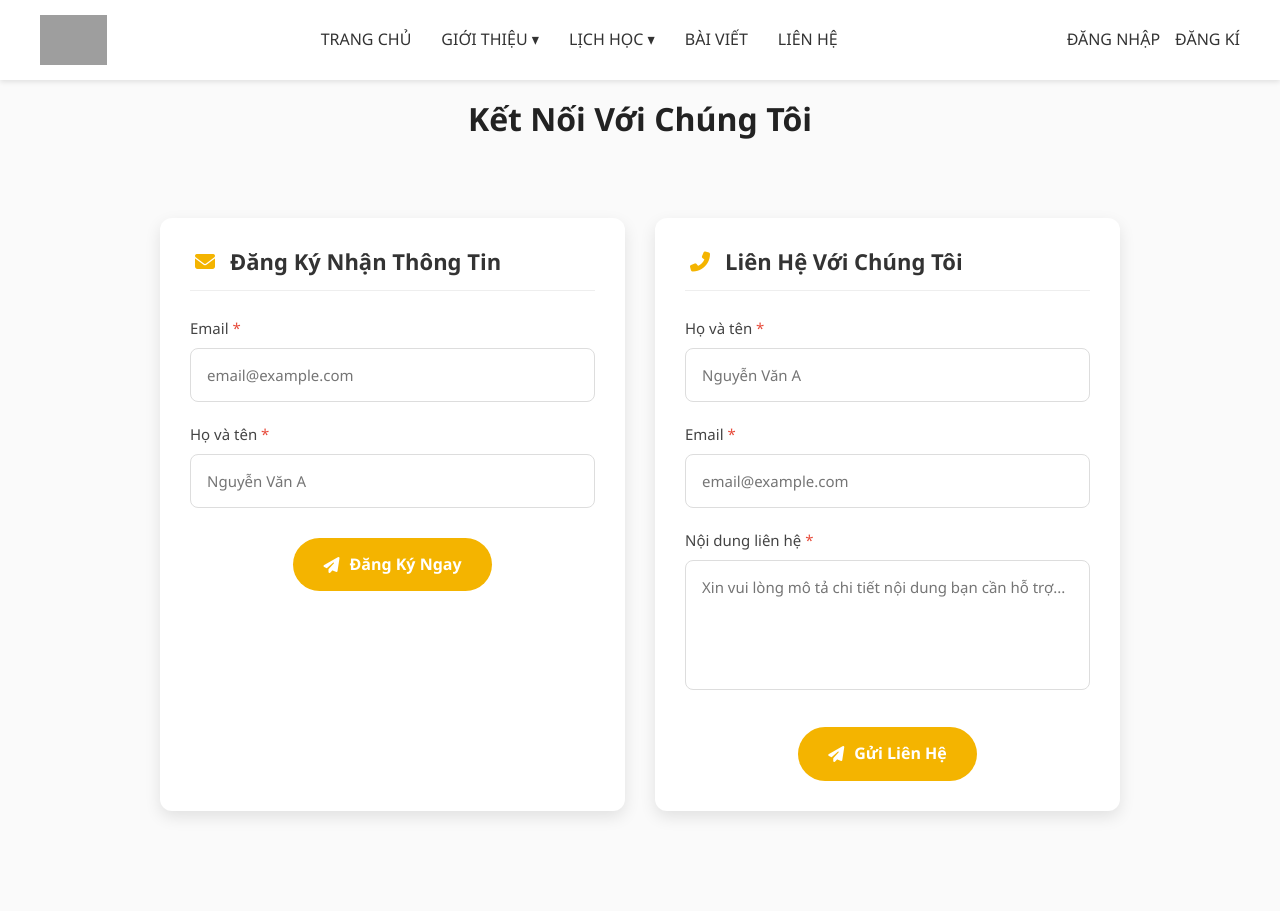
After one commit to HoaiNam1112/PilatesMaple, a PHP site: page /lienhe.php in a window 1280 px wide. The commit adds this page. Run offline with PHP 8.4, Linux system fonts and the light colour scheme; grey boxes are pictures that could not be loaded.

Commit message:
liên hệ của bình

```diff
--- a/page/header.php
+++ b/page/header.php
@@ -113,7 +113,7 @@
           </li>
           <li><a href="#">LỊCH HỌC ▾</a></li>
           <li><a href="#">BÀI VIẾT</a></li>
-          <li><a href="#">LIÊN HỆ</a></li>
+          <li><a href="lienhe.php">LIÊN HỆ</a></li>
         </ul>
         <ul class="menu-right">
           <li><a href="#">ĐĂNG NHẬP</a></li>
--- /dev/null
+++ b/page/lienhe.css
@@ -0,0 +1,182 @@
+* {
+  margin: 0;
+  padding: 0;
+  box-sizing: border-box;
+  font-family: "Segoe UI", Tahoma, Geneva, Verdana, sans-serif;
+}
+
+body {
+  font-family: "Roboto", sans-serif;
+  background: #fafafa;
+  color: #333;
+  line-height: 1.6;
+}
+
+.container {
+  max-width: 1000px;
+  margin: 40px auto;
+  padding: 20px;
+}
+h1 {
+  text-align: center;
+  font-size: 32px;
+  font-weight: 700;
+  margin-bottom: 40px;
+  color: #222;
+  position: relative;
+  padding: 20px;
+}
+.form-row-wrapper {
+  display: flex;
+  gap: 30px;
+  margin-bottom: 40px;
+}
+
+@media (max-width: 768px) {
+  .form-row-wrapper {
+    flex-direction: column;
+  }
+}
+
+.form-section {
+  background: #fff;
+  padding: 30px;
+  border-radius: 12px;
+  box-shadow: 0 6px 16px rgba(0, 0, 0, 0.1);
+  flex: 1;
+  display: flex;
+  flex-direction: column;
+}
+
+.form-section h2 {
+  font-size: 22px;
+  font-weight: 600;
+  margin-bottom: 25px;
+  display: flex;
+  align-items: center;
+  gap: 10px;
+  color: #333;
+  padding-bottom: 15px;
+  border-bottom: 1px solid #eee;
+}
+
+.form-icon {
+  color: #f4b400;
+  font-size: 20px;
+  width: 30px;
+  text-align: center;
+}
+
+.form-group {
+  margin-bottom: 20px;
+}
+
+.form-group label {
+  font-weight: 500;
+  font-size: 15px;
+  margin-bottom: 8px;
+  display: block;
+  color: #444;
+}
+
+input,
+textarea,
+select {
+  width: 100%;
+  padding: 14px 16px;
+  border: 1px solid #ddd;
+  border-radius: 8px;
+  font-size: 15px;
+  outline: none;
+  transition: 0.3s;
+  background: #fff;
+}
+
+input:focus,
+textarea:focus,
+select:focus {
+  border-color: #f4b400;
+  box-shadow: 0 0 0 3px rgba(244, 180, 0, 0.2);
+}
+
+textarea {
+  resize: none;
+  min-height: 130px;
+}
+
+button {
+  background: #f4b400;
+  border: none;
+  color: #fff;
+  font-size: 16px;
+  font-weight: 600;
+  padding: 14px 30px;
+  border-radius: 30px;
+  cursor: pointer;
+  transition: 0.3s;
+  display: inline-flex;
+  align-items: center;
+  gap: 10px;
+  margin-top: 10px;
+}
+
+button:hover {
+  background: #e6a900;
+  transform: translateY(-2px);
+  box-shadow: 0 4px 8px rgba(0, 0, 0, 0.1);
+}
+
+.error {
+  display: none;
+  font-size: 13px;
+  color: #e74c3c;
+  margin-top: 6px;
+}
+
+.success-message {
+  display: none;
+  margin-top: 20px;
+  font-size: 15px;
+  color: #2ecc71;
+  font-weight: 500;
+  padding: 12px;
+  background: rgba(46, 204, 113, 0.1);
+  border-radius: 8px;
+  text-align: center;
+}
+
+.required:after {
+  content: " *";
+  color: #e74c3c;
+}
+
+.info-text {
+  font-size: 13px;
+  color: #777;
+  margin-top: 6px;
+  font-style: italic;
+}
+
+footer {
+  text-align: center;
+  margin-top: 50px;
+  font-size: 14px;
+  color: #777;
+  padding-top: 20px;
+  border-top: 1px solid #eee;
+}
+
+/* Đảm bảo hai form có chiều cao bằng nhau */
+.equal-height {
+  display: flex;
+  flex-wrap: wrap;
+}
+
+.equal-height .form-section {
+  display: flex;
+  flex-direction: column;
+}
+
+.form-content {
+  flex-grow: 1;
+}
--- /dev/null
+++ b/page/lienhe.php
@@ -0,0 +1,129 @@
+<?php include 'header.php'?>
+<!DOCTYPE html>
+<html lang="vi">
+  <head>
+    <meta charset="UTF-8" />
+    <meta name="viewport" content="width=device-width, initial-scale=1.0" />
+    <title>Đăng ký nhận thông tin & Liên hệ</title>
+    <link href="https://cdn.jsdelivr.net/npm/bootstrap@5.3.0/dist/css/bootstrap.min.css" rel="stylesheet">
+    <link
+      rel="stylesheet"
+      href="https://cdnjs.cloudflare.com/ajax/libs/font-awesome/6.4.0/css/all.min.css"
+    />
+    <link rel="stylesheet" href="lienhe.css" />
+    <style>
+
+    </style>
+  </head>
+  <body>
+
+
+        <h1>Kết Nối Với Chúng Tôi</h1>
+
+     <div class="container">
+      <!-- Sử dụng flexbox để tạo hai cột bằng nhau -->
+      <div class="form-row-wrapper equal-height">
+        <section class="form-section">
+          <h2>
+            <span class="form-icon"><i class="fas fa-envelope"></i></span>
+            Đăng Ký Nhận Thông Tin
+          </h2>
+          <div class="form-content">
+            <form id="registrationForm">
+              <div class="form-group">
+                <label for="email" class="required">Email</label>
+                <input
+                  type="email"
+                  id="email"
+                  name="email"
+                  placeholder="email@example.com"
+                />
+                <div class="error" id="emailError">
+                  Vui lòng nhập địa chỉ email hợp lệ
+                </div>
+              </div>
+
+              <div class="form-group">
+                <label for="fullname" class="required">Họ và tên</label>
+                <input
+                  type="text"
+                  id="fullname"
+                  name="fullname"
+                  placeholder="Nguyễn Văn A"
+                />
+                <div class="error" id="nameError">Vui lòng nhập họ và tên</div>
+              </div>
+
+<div class="d-flex justify-content-center">
+  <button type="submit">
+                <i class="fas fa-paper-plane"></i> Đăng Ký Ngay
+              </button>
+</div>
+              <div class="success-message" id="registrationSuccess">
+                <i class="fas fa-check-circle"></i> Cảm ơn bạn đã đăng ký! Chúng
+                tôi sẽ gửi thông tin mới nhất đến bạn.
+              </div>
+            </form>
+          </div>
+        </section>
+
+        <section class="form-section">
+          <h2>
+            <span class="form-icon"><i class="fas fa-phone-alt"></i></span>
+            Liên Hệ Với Chúng Tôi
+          </h2>
+          <div class="form-content">
+            <form id="contactForm">
+              <div class="form-group">
+                <label for="fullname" class="required">Họ và tên</label>
+                <input
+                  type="text"
+                  id="fullname"
+                  name="fullname"
+                  placeholder="Nguyễn Văn A"
+                />
+                <div class="error" id="nameError">Vui lòng nhập họ và tên</div>
+              </div>
+
+              <div class="form-group">
+                <label for="contactEmail" class="required">Email</label>
+                <input
+                  type="email"
+                  id="contactEmail"
+                  name="contactEmail"
+                  placeholder="email@example.com"
+                />
+                <div class="error" id="contactEmailError">
+                  Vui lòng nhập địa chỉ email hợp lệ
+                </div>
+              </div>
+
+              <div class="form-group">
+                <label for="content" class="required">Nội dung liên hệ</label>
+                <textarea
+                  id="content"
+                  name="content"
+                  placeholder="Xin vui lòng mô tả chi tiết nội dung bạn cần hỗ trợ..."
+                ></textarea>
+                <div class="error" id="contentError">
+                  Vui lòng nhập nội dung liên hệ
+                </div>
+              </div>
+
+
+<div class="d-flex justify-content-center">
+  <button type="submit">
+                <i class="fas fa-paper-plane"></i> Gửi Liên Hệ
+              </button>
+</div>
+              <div class="success-message" id="contactSuccess">
+                <i class="fas fa-check-circle"></i> Cảm ơn bạn đã liên hệ! Chúng
+                tôi sẽ phản hồi sớm nhất có thể.
+              </div>
+            </form>
+          </div>
+        </section>
+
+
+  </body>
+</html>
```
